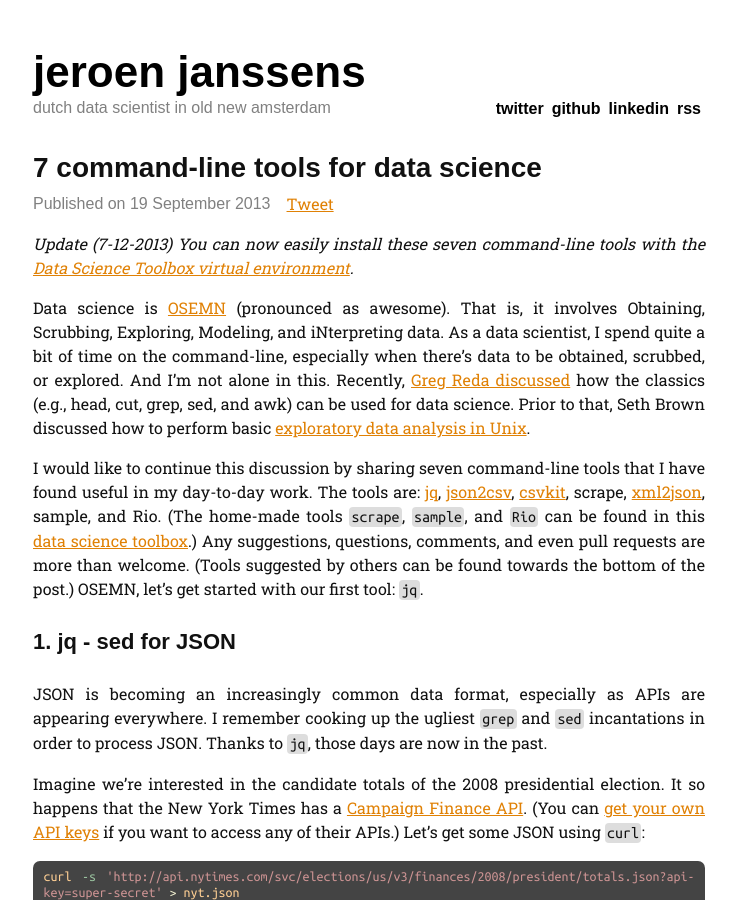
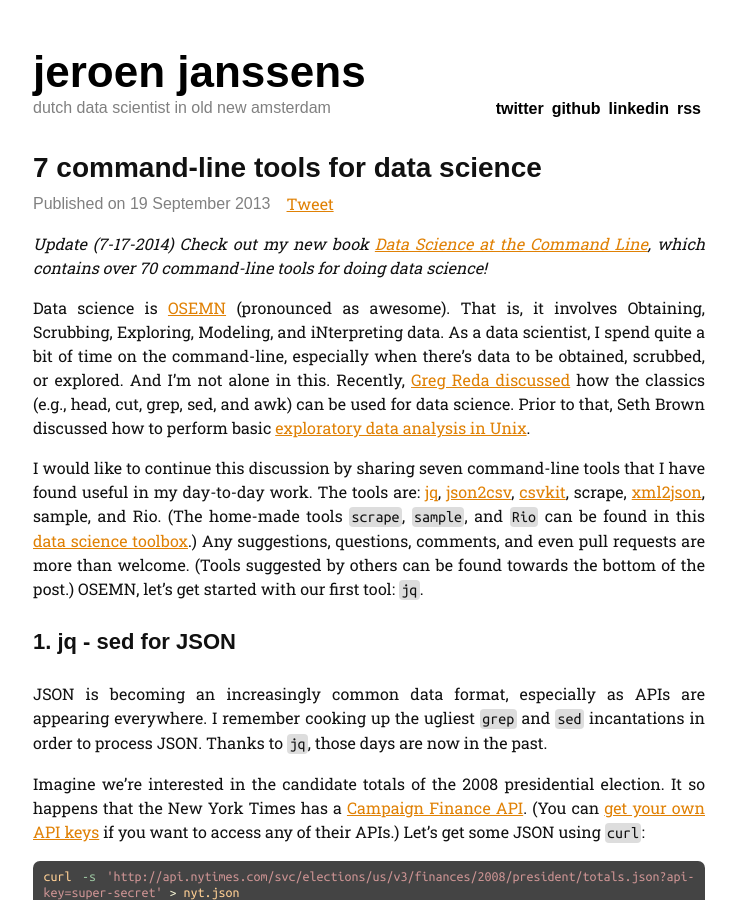
Before and after one commit to jeroenjanssens/jeroenjanssens.github.io, a Jekyll site: the page built from _posts/2013-09-19-seven-command-line-tools-for-data-science.markdown, in a window 1280 px wide and 900 px high. Shown: the whole window, without its empty margins (271-1008 px from the left). Built offline with Jekyll 4.4.1, drawn with Linux system fonts in a browser that asks for light colours; some web fonts are replaced; Markdown is read by kramdown in place of the engine named in the settings; comment, search, counter and statistics services are not loaded.

Commit message:
add link to book

```diff
--- a/_posts/2013-09-19-seven-command-line-tools-for-data-science.markdown
+++ b/_posts/2013-09-19-seven-command-line-tools-for-data-science.markdown
@@ -6,7 +6,7 @@ description: "In this post I would like to share seven command-line tools that I
 image:  /img/iris.png
 ---
 
-*Update (7-12-2013) You can now easily install these seven command-line tools with the [Data Science Toolbox virtual environment](http://jeroenjanssens.com/2013/12/07/lean-mean-data-science-machine.html).*
+*Update (7-17-2014) Check out my new book [Data Science at the Command Line](http://shop.oreilly.com/product/0636920032823.do), which contains over 70 command-line tools for doing data science!*
 
 Data science is [OSEMN](http://www.dataists.com/2010/09/a-taxonomy-of-data-science/) (pronounced as awesome).
 That is, it involves Obtaining, Scrubbing, Exploring, Modeling, and iNterpreting data.
```
Also changed, not shown: 2 other files.
